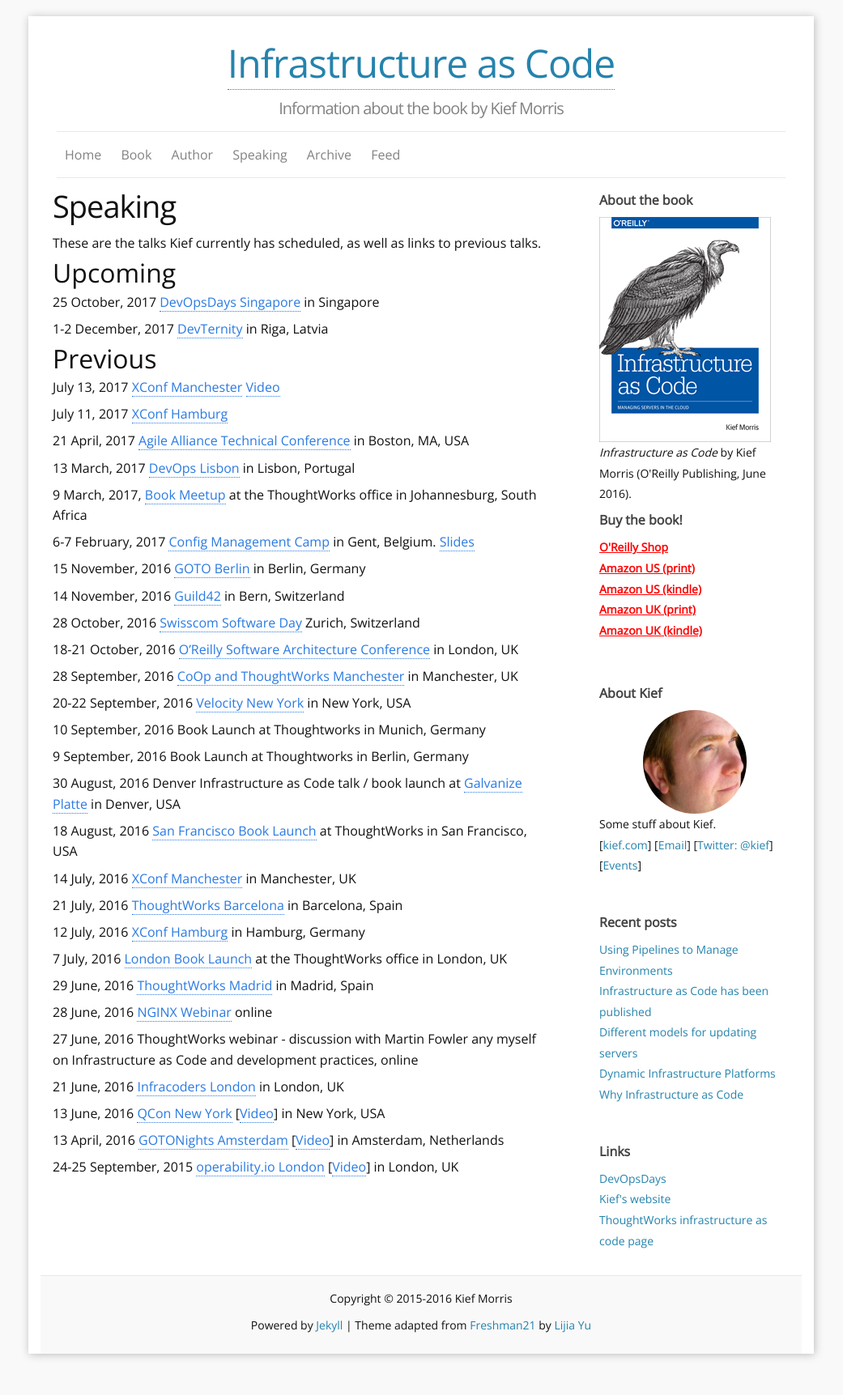
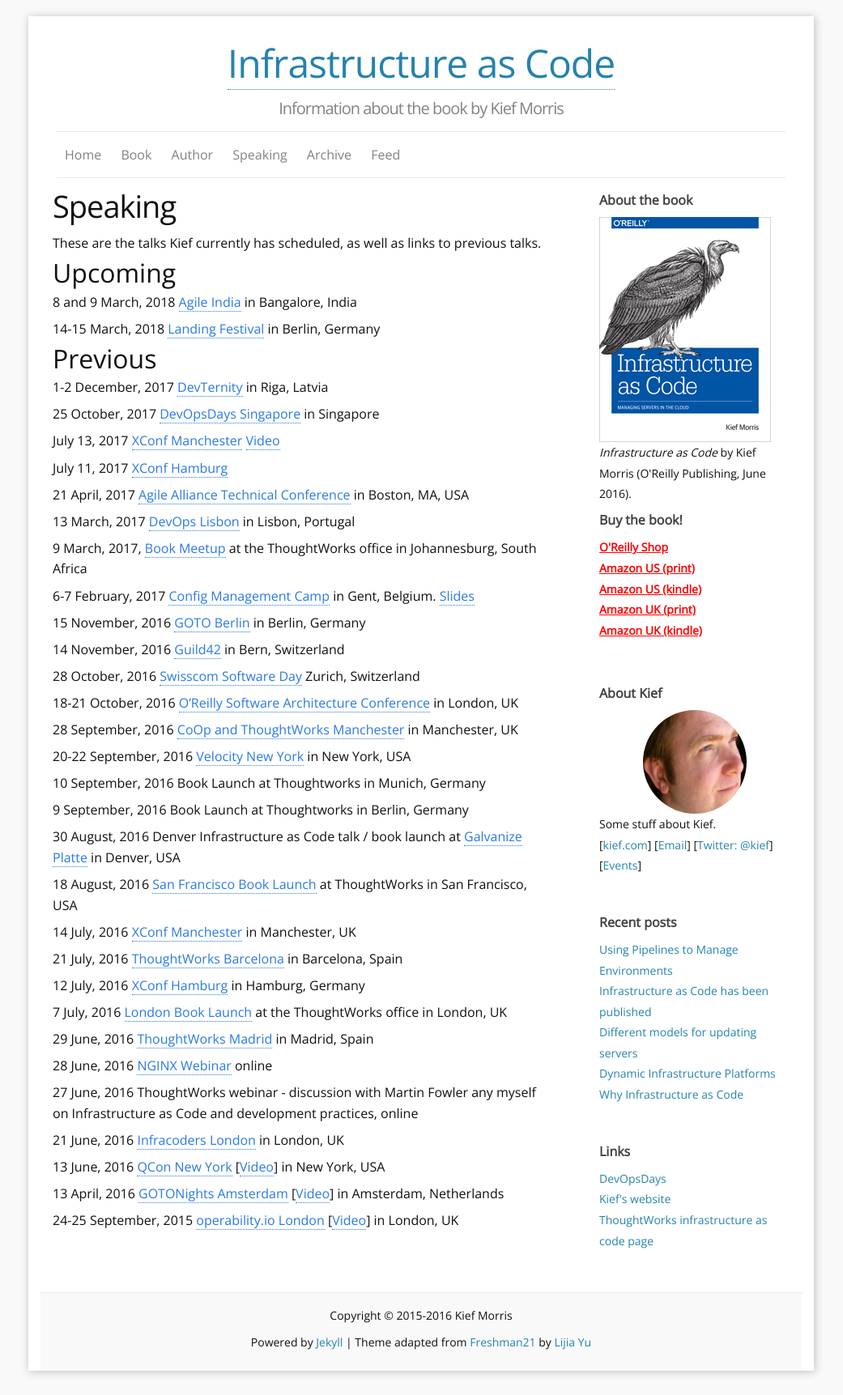
Before and after one commit to kief/infrastructure-as-code.com, a Jekyll site: the page built from 30-speaking.md, in a window 1280 px wide. Shown: the whole page at 81% size, without its empty margins (120-1161 px from the left). Built offline with Jekyll 4.4.1, drawn with Linux system fonts in a browser that asks for light colours; comment, search, counter and statistics services are not loaded; before the commit the page ends 1702 px from its top, so only the background shows below that.

Commit message:
updated speaking schedule

```diff
--- a/30-speaking.md
+++ b/30-speaking.md
@@ -8,11 +8,15 @@
 
 ## Upcoming
 
-25 October, 2017 [DevOpsDays Singapore](https://www.devopsdays.org/events/2017-singapore/program/kief-morris/) in Singapore
+8 and 9 March, 2018 [Agile India](https://2018.agileindia.org/speaker/kief-morris/) in Bangalore, India
+
+14-15 March, 2018 [Landing Festival](https://landingfestival.com/berlin) in Berlin, Germany
+
+## Previous
 
 1-2 December, 2017 [DevTernity](http://devternity.com/) in Riga, Latvia
 
-## Previous
+25 October, 2017 [DevOpsDays Singapore](https://www.devopsdays.org/events/2017-singapore/program/kief-morris/) in Singapore
 
 July 13, 2017 [XConf Manchester](https://info.thoughtworks.com/XConf-2017-EU) [Video](https://www.thoughtworks.com/talks/infrastructure-design-patterns-xconf-eu-2017)
 
```
Also changed, not shown: Gemfile.lock.
